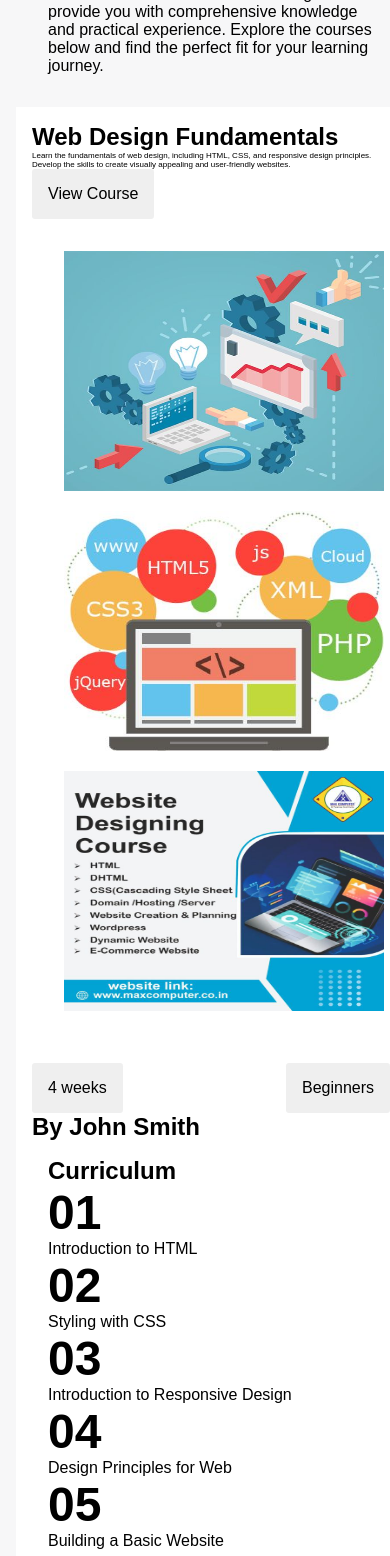
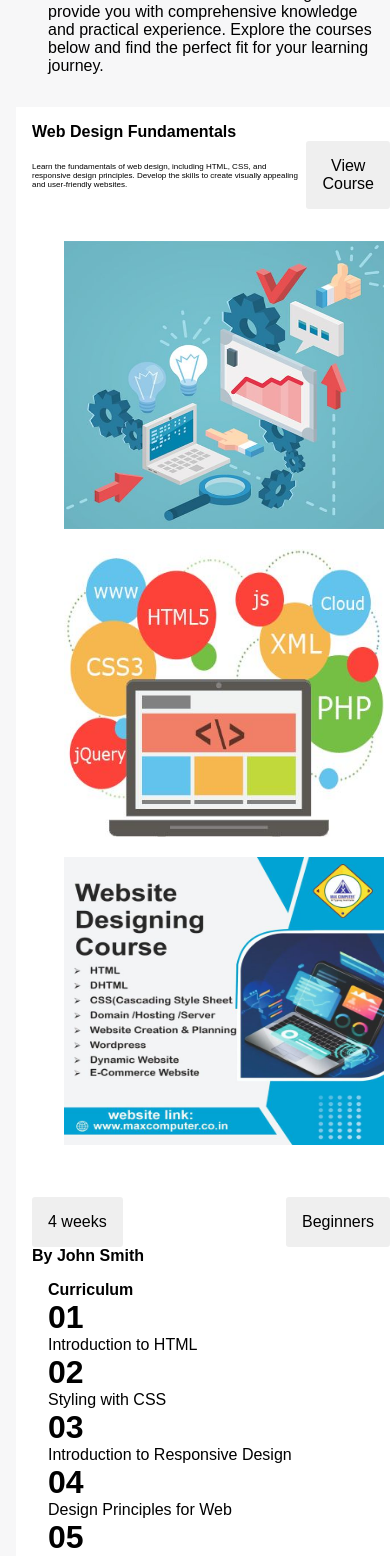
Before and after one commit to munibaweb123/education-website, a Next.js app: page /courses in a window 390 px wide. Shown: the part 420-1976 px from the top of the page. Built offline with nearby package versions, Linux system fonts and the light colour scheme.

Commit message:
media queries setting

```diff
--- a/src/app/css/courses.css
+++ b/src/app/css/courses.css
@@ -73,6 +73,34 @@
 .course-heading2{
     font-size: 4rem;
 }
+
+@media(max-width:1500px){
+    .img{
+        height: 15rem;
+        width: 20rem;
+    }
+    .course-heading{
+        font-size: 1.5rem;
+    }
+    .course-heading2{
+        font-size: 3rem;
+    }
+    .courses1{
+        display: grid;
+        grid-template-columns: repeat(2,1fr);
+
+    }
+    .courses2-img{
+        display: grid;
+        grid-template-columns: repeat(2,1fr);
+        grid-template-rows: auto;
+    }
+    .courses3-1{
+        display: grid;
+        grid-template-columns: repeat(3,1fr);
+        grid-template-rows: auto;
+    }
+}
 @media(max-width:768px){
     .courses1{
         display: grid;
@@ -84,10 +112,7 @@
     .heading1{
         font-size: 2rem;
     }
-    .courses2-1{
-        display: block;
 
-    }
     .courses2-2{
         display: block;
     }
@@ -114,15 +139,3 @@
     }
 
 }
-@media(max-width:1500px){
-    .img{
-        height: 15rem;
-        width: 20rem;
-    }
-    .course-heading{
-        font-size: 1.5rem;
-    }
-    .course-heading2{
-        font-size: 3rem;
-    }
-}
```
